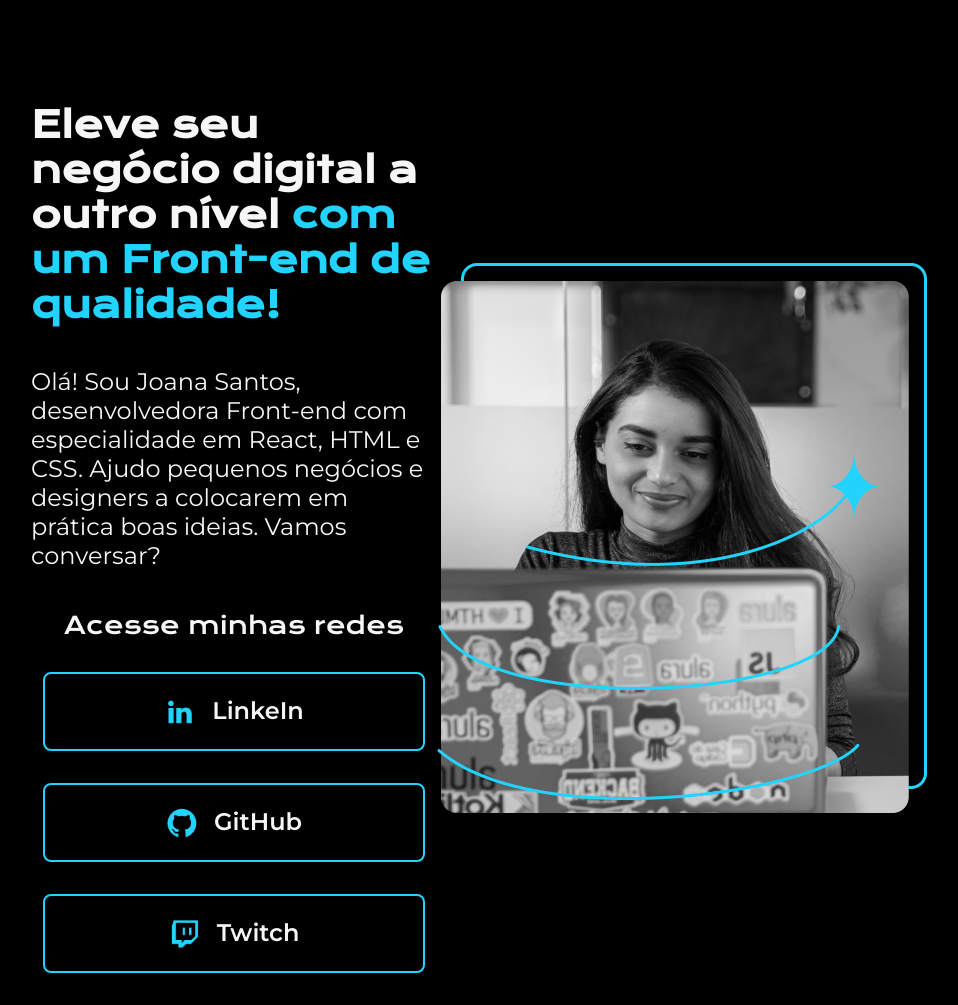
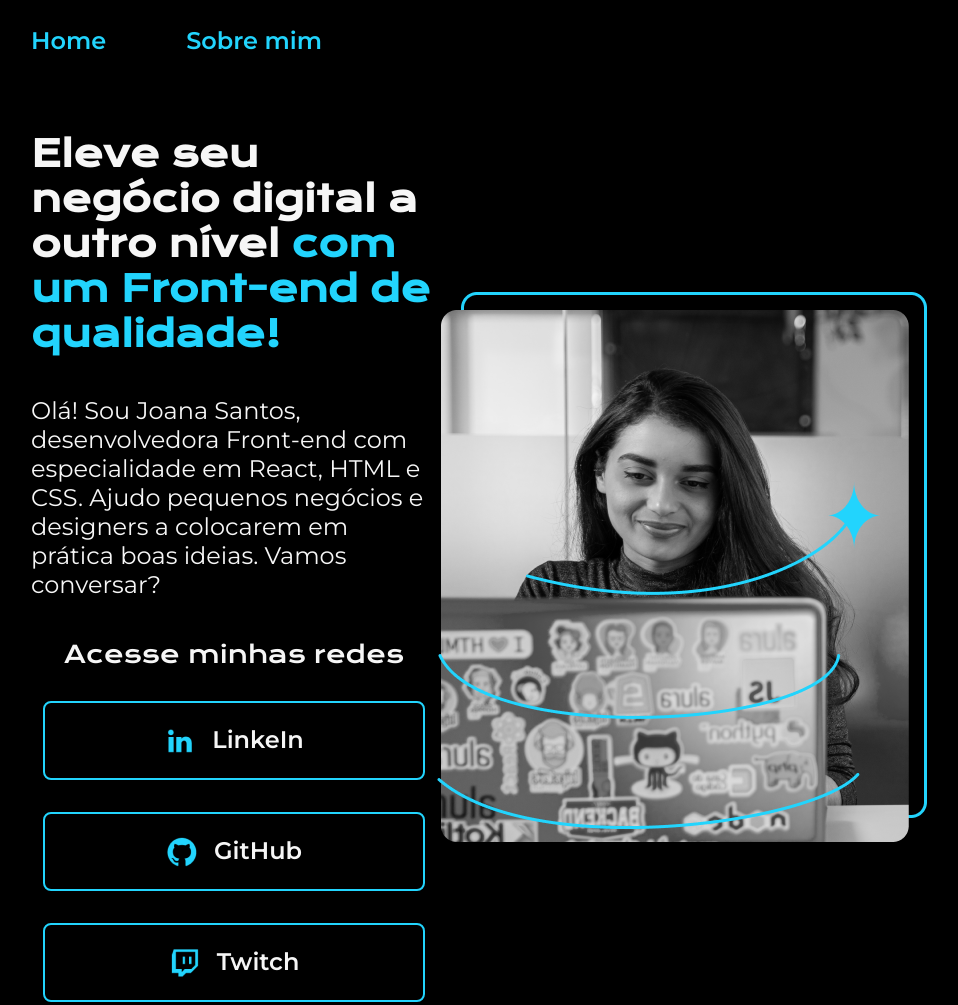
Before and after one commit to jfroes/Alura-html-css-2023, a plain HTML site: page index.html in a window 1280 px wide. Shown: the top 1005 px of the page, without its empty margins (161-1119 px from the left). Drawn offline with nearby package versions, Linux system fonts and the light colour scheme.

Commit message:
inclusão do header e estilização de suas propriedades

```diff
--- a/index.html
+++ b/index.html
@@ -4,12 +4,21 @@
     <meta charset="UTF-8">
     <meta http-equiv="X-UA-Compatible" content="IE=edge">
     <meta name="viewport" content="width=device-width, initial-scale=1.0">
-    <link rel="stylesheet" href="reset.css">
-    <link rel="stylesheet" href="style.css">
+    <link rel="stylesheet" href="./styles/reset.css">
+    <link rel="stylesheet" href="./styles/style.css">
     <title>Portfolio</title>
 </head>
 <body>
-
+    <header class="cabecalho">
+        <nav class="cabecalho__menu">
+            <a class="cabecalho__menu__link" href="index.html">
+                Home
+            </a>
+            <a class="cabecalho__menu__link" href="">
+                Sobre mim
+            </a>
+        </nav>
+    </header>
     <main class="apresentacao">
         <section class="apresentacao__conteudo">
             <h1 class="apresentacao__conteudo__titulo">Eleve seu negócio digital a outro nível <strong class="titulo-destaque">com um Front-end de qualidade!</strong></h1>
--- a/style.css
+++ b/styles/style.css
@@ -6,8 +6,25 @@ body{
     color: #F6F6F6;
 }
 
+.cabecalho{
+    padding: 2% 0 0 15%;
+}
+
+.cabecalho__menu{
+    display: flex;
+    gap: 80px;
+}
+
+.cabecalho__menu__link{
+    font-family:'Montserrat', sans-serif;
+    font-weight: 600;
+    font-size: 24px;
+    color: #22D4FD;
+    text-decoration: none;
+}
+
 .apresentacao {
-    padding: 8% 15%;
+    padding: 6% 15%;
     display: flex;
     align-items: center;
     justify-content: space-between;
```
Also changed, not shown: styles/reset.css (renamed from reset.css).
